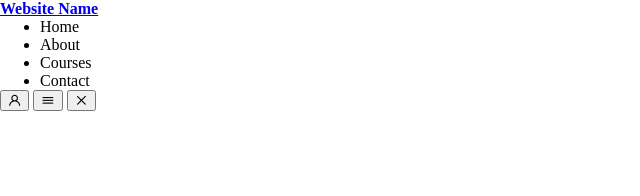
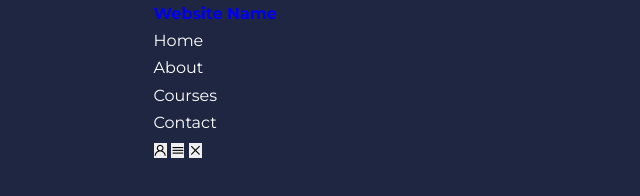
Before and after one commit to DarshanGotame/Web_Learning, a plain HTML site: page index.html in a window 1280 px wide. Shown: the whole page, without its empty margins (0-640 px from the left). Drawn offline with nearby package versions, Linux system fonts and the light colour scheme.

Commit message:
updated css

```diff
--- a/css/style.css
+++ b/css/style.css
@@ -1,4 +1,50 @@
 * {
-    margin:0;
+    margin: 0;
+    padding: 0;
+    border: 0;
+    outline: 0;
+    text-decoration: none;
+    list-style: none;
+    box-sizing: border-box;
+}
 
+
+/*
+Variables
+*/
+:root {
+    --color-primary: #6c63ff;
+    --color-success: #00bf8e;
+    --color-warning: #f7c94b;
+    --color-danger: #f75842;
+    --color-danger-variant: rgba(247, 88, 66, 0.4);
+    --color-white: #fff;
+    --color-black: #000;
+    --color-bg: #1f2641;
+    --color-bg1: #2e3267;
+    --color-bg3: #424890;
+
+    --container-width-lg: 76%;
+    --container-width-md: 90%;
+    --container-width-sm: 94%;
+
+    --transition: all 400ms ease;
 }
+
+body {
+    font-family: "Montserrat", sans-serif;
+    line-height: 1.7;
+    color: var(--color-white);
+    background: var(--color-bg);
+}
+
+.container {
+    width: var(--container-width-lg);
+    margin: 0 auto;
+}
+
+
+/* 1 rem = 16px */
+section {
+    padding: 6rem 0;
+}
--- a/index.html
+++ b/index.html
@@ -1,5 +1,6 @@
 <!DOCTYPE html>
 <html lang="en">
+
 <head>
     <meta charset="UTF-8">
     <meta name="viewport" content="width=device-width, initial-scale=1.0">
@@ -11,11 +12,22 @@
     <!--ICONSCOUT CDN-->
     <link rel="stylesheet" href="https://unicons.iconscout.com/release/v4.0.8/css/line.css">
 
+    <!--GOOGLE FONTS (MONTSERRAT)-->
+    <link rel="preconnect" href="https://fonts.googleapis.com">
+    <link rel="preconnect" href="https://fonts.gstatic.com" crossorigin>
+    <link
+        href="https://fonts.googleapis.com/css2?family=Montserrat:ital,wght@0,100..900;1,100..900&family=Open+Sans:ital,wght@0,300..800;1,300..800&display=swap"
+        rel="stylesheet">
+
+
 </head>
+
 <body>
     <nav>
         <div class="container nav_container">
-            <a href="index.html"><h4>Website Name</h4></a>
+            <a href="index.html">
+                <h4>Website Name</h4>
+            </a>
             <ul class="nav_menu">
                 <li><a href="index.html"></a>Home</li>
                 <li><a href="about.html"></a>About</li>
@@ -28,4 +40,5 @@
         </div>
     </nav>
 </body>
+
 </html>
```
